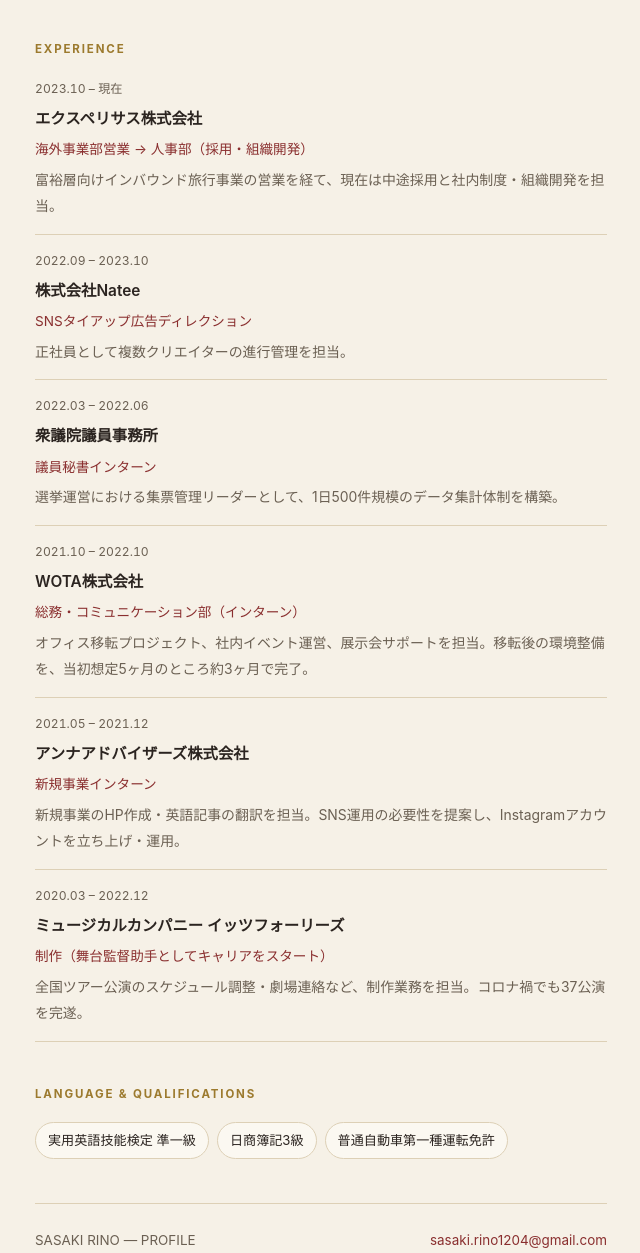
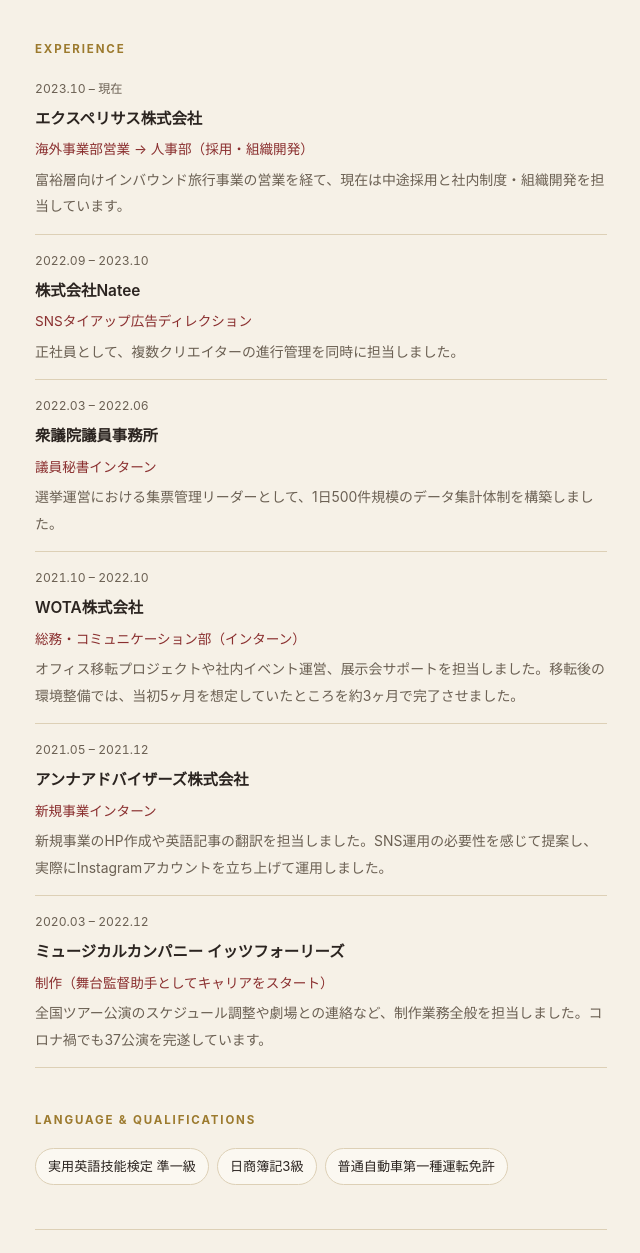
Before and after one commit to sasakirino1204-blip/rino-profile, a plain HTML site: page index.html in a window 1280 px wide. Shown: the part 625-1878 px from the top of the page, without its empty margins (319-959 px from the left). Drawn offline with Linux system fonts and the light colour scheme.

Commit message:
Fix stiff/AI-sounding phrasing in experience notes

```diff
--- a/index.html
+++ b/index.html
@@ -127,37 +127,37 @@
         <span class="when mono">2023.10 – 現在</span>
         <p class="org">エクスペリサス株式会社</p>
         <p class="role">海外事業部営業 → 人事部（採用・組織開発）</p>
-        <p class="note">富裕層向けインバウンド旅行事業の営業を経て、現在は中途採用と社内制度・組織開発を担当。</p>
+        <p class="note">富裕層向けインバウンド旅行事業の営業を経て、現在は中途採用と社内制度・組織開発を担当しています。</p>
       </li>
       <li>
         <span class="when mono">2022.09 – 2023.10</span>
         <p class="org">株式会社Natee</p>
         <p class="role">SNSタイアップ広告ディレクション</p>
-        <p class="note">正社員として複数クリエイターの進行管理を担当。</p>
+        <p class="note">正社員として、複数クリエイターの進行管理を同時に担当しました。</p>
       </li>
       <li>
         <span class="when mono">2022.03 – 2022.06</span>
         <p class="org">衆議院議員事務所</p>
         <p class="role">議員秘書インターン</p>
-        <p class="note">選挙運営における集票管理リーダーとして、1日500件規模のデータ集計体制を構築。</p>
+        <p class="note">選挙運営における集票管理リーダーとして、1日500件規模のデータ集計体制を構築しました。</p>
       </li>
       <li>
         <span class="when mono">2021.10 – 2022.10</span>
         <p class="org">WOTA株式会社</p>
         <p class="role">総務・コミュニケーション部（インターン）</p>
-        <p class="note">オフィス移転プロジェクト、社内イベント運営、展示会サポートを担当。移転後の環境整備を、当初想定5ヶ月のところ約3ヶ月で完了。</p>
+        <p class="note">オフィス移転プロジェクトや社内イベント運営、展示会サポートを担当しました。移転後の環境整備では、当初5ヶ月を想定していたところを約3ヶ月で完了させました。</p>
       </li>
       <li>
         <span class="when mono">2021.05 – 2021.12</span>
         <p class="org">アンナアドバイザーズ株式会社</p>
         <p class="role">新規事業インターン</p>
-        <p class="note">新規事業のHP作成・英語記事の翻訳を担当。SNS運用の必要性を提案し、Instagramアカウントを立ち上げ・運用。</p>
+        <p class="note">新規事業のHP作成や英語記事の翻訳を担当しました。SNS運用の必要性を感じて提案し、実際にInstagramアカウントを立ち上げて運用しました。</p>
       </li>
       <li>
         <span class="when mono">2020.03 – 2022.12</span>
         <p class="org">ミュージカルカンパニー イッツフォーリーズ</p>
         <p class="role">制作（舞台監督助手としてキャリアをスタート）</p>
-        <p class="note">全国ツアー公演のスケジュール調整・劇場連絡など、制作業務を担当。コロナ禍でも37公演を完遂。</p>
+        <p class="note">全国ツアー公演のスケジュール調整や劇場との連絡など、制作業務全般を担当しました。コロナ禍でも37公演を完遂しています。</p>
       </li>
     </ul>
   </section>
```
